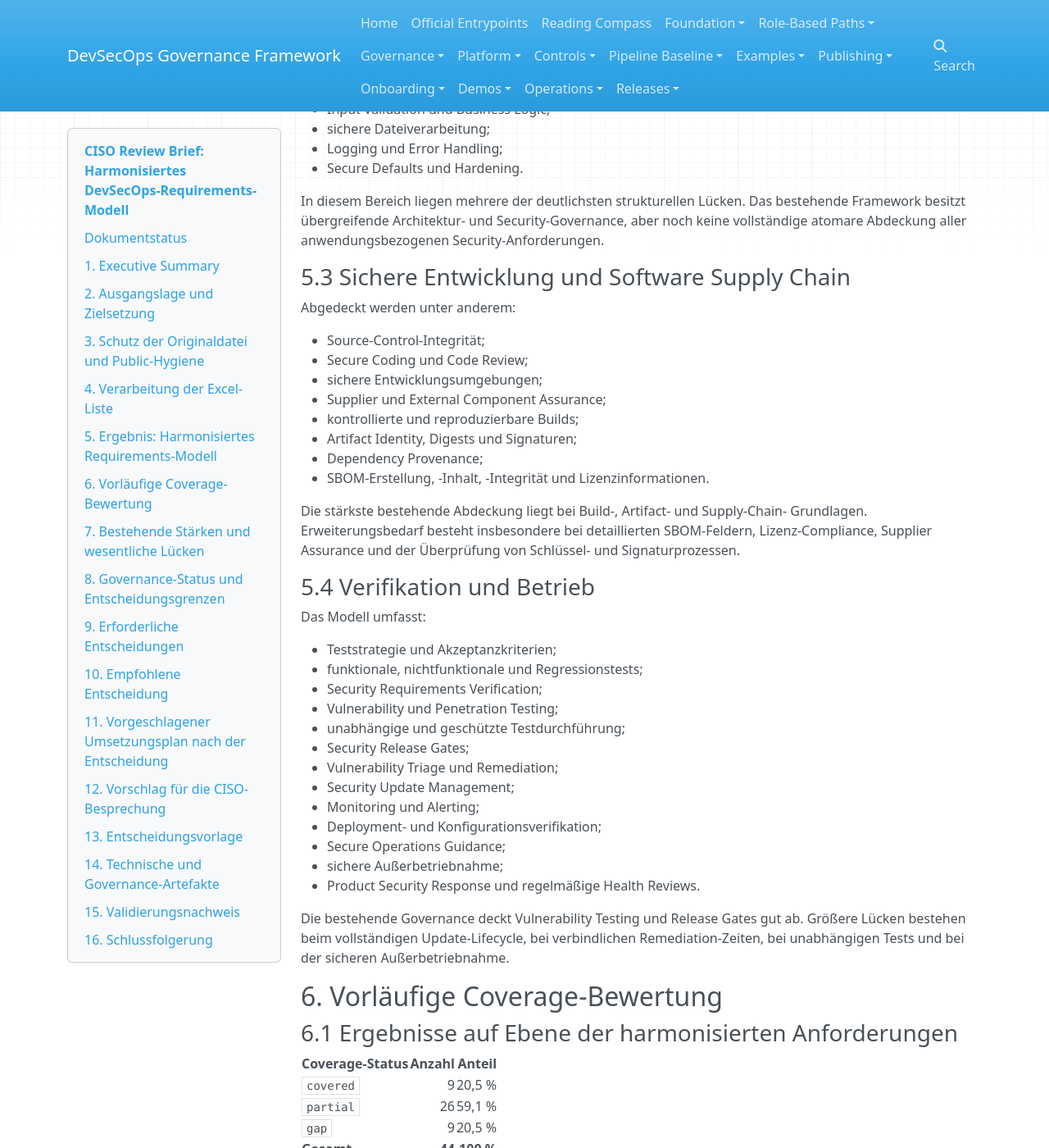
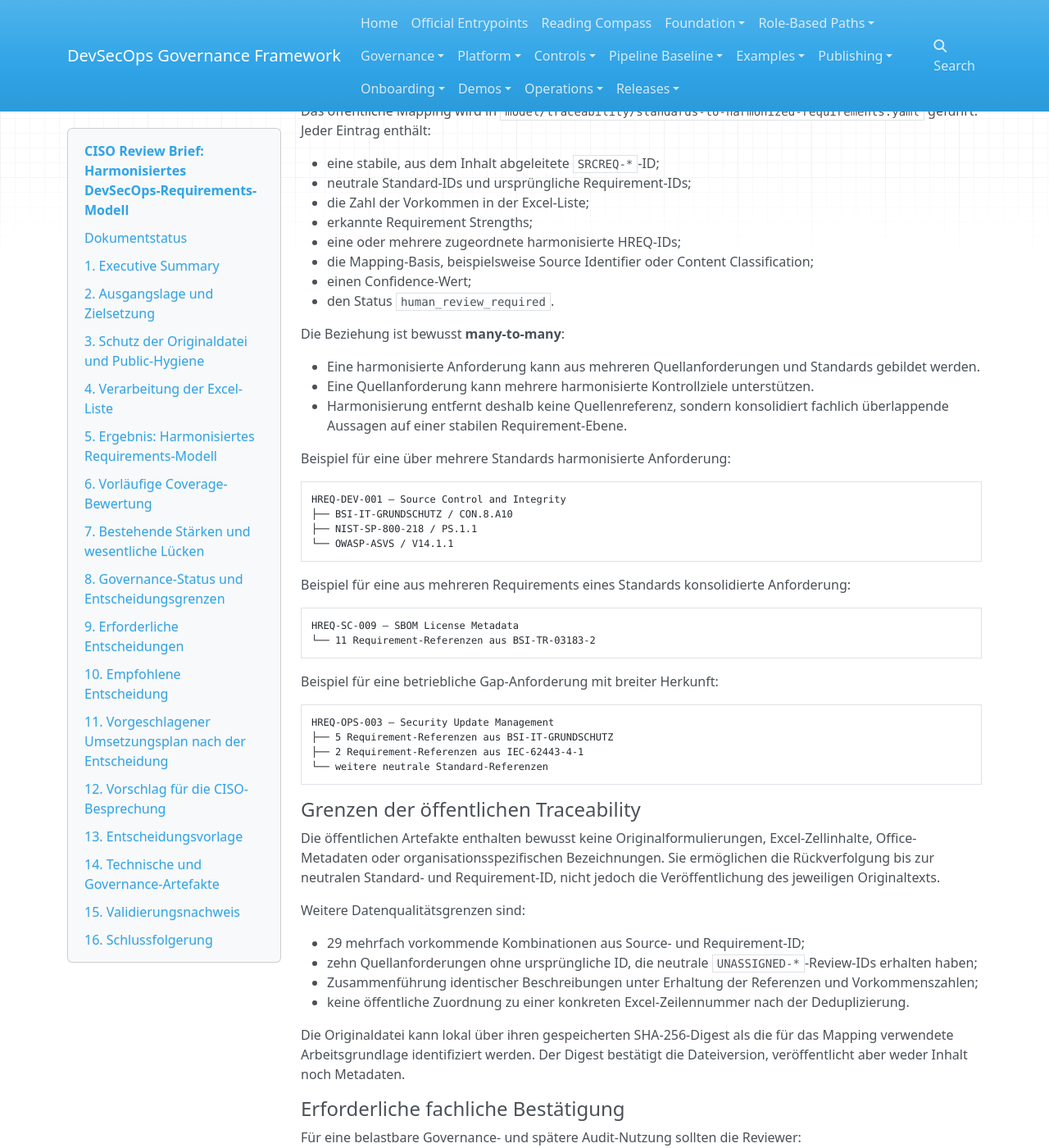
Before and after one commit to joku-dev/devsecops-governance-framework, an MkDocs documentation site: the page built from docs/governance/harmonized-requirements-ciso-review-brief.md, in a window 1280 px wide and 1400 px high, scrolled down 3830 px. Shown: the whole window at 82% size. Built offline with MkDocs 1.6.1, drawn with Linux system fonts in a browser that asks for light colours; nearby versions of some CDN libraries; some of the changed text lies outside the part shown.

Commit message:
Document candidate requirement traceability for CISO review

````diff
--- a/docs/governance/harmonized-requirements-ciso-review-brief.md
+++ b/docs/governance/harmonized-requirements-ciso-review-brief.md
@@ -146,6 +146,118 @@
 Alle 233 eindeutigen Quellanforderungen sind zugeordnet. Jede Zuordnung ist mit
 `human_review_required` gekennzeichnet. Die technische Vollständigkeit des Mappings
 ist damit erreicht; seine fachliche Bestätigung ist noch offen.
+
+### 4.4 Traceability zum Ursprung
+
+Alle 44 harmonisierten Anforderungen können auf die zugrunde liegenden neutralen
+Standard- und Requirement-IDs zurückgeführt werden. Die Traceability ist technisch
+vollständig, aber bis zur fachlichen Bestätigung weiterhin Candidate-Material.
+
+| Traceability-Kennzahl | Ergebnis |
+|---|---:|
+| Harmonisierte Anforderungen | 44 |
+| Harmonisierte Anforderungen mit mindestens einer Herkunftszuordnung | 44 |
+| Eindeutige Quellanforderungen | 233 |
+| Zugeordnete eindeutige Quellanforderungen | 233 |
+| Nicht zugeordnete Quellanforderungen | 0 |
+| Zuordnungen mit Human-Review-Pflicht | 233 |
+
+Die Herkunftskette ist wie folgt aufgebaut:
+
+```text
+lokale Original-Excel
+        ↓
+neutraler Source-Alias und ursprüngliche Requirement-ID
+        ↓
+stabiler SRCREQ-Mapping-Eintrag
+        ↓
+eine oder mehrere harmonisierte HREQ-Anforderungen
+        ↓
+Coverage, vorgeschlagenes Maturity-Level und mögliche Impact-Bereiche
+```
+
+Das öffentliche Mapping wird in
+`model/traceability/standards-to-harmonized-requirements.yaml` geführt. Jeder
+Eintrag enthält:
+
+- eine stabile, aus dem Inhalt abgeleitete `SRCREQ-*`-ID;
+- neutrale Standard-IDs und ursprüngliche Requirement-IDs;
+- die Zahl der Vorkommen in der Excel-Liste;
+- erkannte Requirement Strengths;
+- eine oder mehrere zugeordnete harmonisierte HREQ-IDs;
+- die Mapping-Basis, beispielsweise Source Identifier oder Content Classification;
+- einen Confidence-Wert;
+- den Status `human_review_required`.
+
+Die Beziehung ist bewusst **many-to-many**:
+
+- Eine harmonisierte Anforderung kann aus mehreren Quellanforderungen und
+  Standards gebildet werden.
+- Eine Quellanforderung kann mehrere harmonisierte Kontrollziele unterstützen.
+- Harmonisierung entfernt deshalb keine Quellenreferenz, sondern konsolidiert
+  fachlich überlappende Aussagen auf einer stabilen Requirement-Ebene.
+
+Beispiel für eine über mehrere Standards harmonisierte Anforderung:
+
+```text
+HREQ-DEV-001 – Source Control and Integrity
+├── BSI-IT-GRUNDSCHUTZ / CON.8.A10
+├── NIST-SP-800-218 / PS.1.1
+└── OWASP-ASVS / V14.1.1
+```
+
+Beispiel für eine aus mehreren Requirements eines Standards konsolidierte
+Anforderung:
+
+```text
+HREQ-SC-009 – SBOM License Metadata
+└── 11 Requirement-Referenzen aus BSI-TR-03183-2
+```
+
+Beispiel für eine betriebliche Gap-Anforderung mit breiter Herkunft:
+
+```text
+HREQ-OPS-003 – Security Update Management
+├── 5 Requirement-Referenzen aus BSI-IT-GRUNDSCHUTZ
+├── 2 Requirement-Referenzen aus IEC-62443-4-1
+└── weitere neutrale Standard-Referenzen
+```
+
+#### Grenzen der öffentlichen Traceability
+
+Die öffentlichen Artefakte enthalten bewusst keine Originalformulierungen,
+Excel-Zellinhalte, Office-Metadaten oder organisationsspezifischen Bezeichnungen.
+Sie ermöglichen die Rückverfolgung bis zur neutralen Standard- und Requirement-ID,
+nicht jedoch die Veröffentlichung des jeweiligen Originaltexts.
+
+Weitere Datenqualitätsgrenzen sind:
+
+- 29 mehrfach vorkommende Kombinationen aus Source- und Requirement-ID;
+- zehn Quellanforderungen ohne ursprüngliche ID, die neutrale
+  `UNASSIGNED-*`-Review-IDs erhalten haben;
+- Zusammenführung identischer Beschreibungen unter Erhaltung der Referenzen und
+  Vorkommenszahlen;
+- keine öffentliche Zuordnung zu einer konkreten Excel-Zeilennummer nach der
+  Deduplizierung.
+
+Die Originaldatei kann lokal über ihren gespeicherten SHA-256-Digest als die für
+das Mapping verwendete Arbeitsgrundlage identifiziert werden. Der Digest bestätigt
+die Dateiversion, veröffentlicht aber weder Inhalt noch Metadaten.
+
+#### Erforderliche fachliche Bestätigung
+
+Für eine belastbare Governance- und spätere Audit-Nutzung sollten die Reviewer:
+
+1. die fachliche Richtigkeit der HREQ-Zuordnungen risikoorientiert prüfen;
+2. Low- und Medium-Confidence-Mappings priorisiert reviewen;
+3. die zehn `UNASSIGNED-*`-Einträge mit belastbaren Source-IDs ergänzen;
+4. die 29 mehrfachen Identifier-Kombinationen bereinigen oder begründen;
+5. bestätigen, welche Standardreferenzen öffentlich oder intern geführt werden
+   dürfen;
+6. die geprüften Zuordnungen mit Reviewer, Datum und Entscheidung dokumentieren.
+
+Damit ist zwischen **technisch vollständiger Traceability** und **fachlich
+freigegebener Traceability** klar unterschieden.
 
 ## 5. Ergebnis: Harmonisiertes Requirements-Modell
 
@@ -626,15 +738,16 @@
 1. **Ziel und Herkunft** – Warum wurde die Liste harmonisiert?
 2. **Informationsschutz** – Welche Inhalte wurden bewusst nicht veröffentlicht?
 3. **Modellergebnis** – Was bedeuten 44 harmonisierte Anforderungen?
-4. **Coverage** – Warum sind 50,4 % keine offizielle Compliance-Aussage?
-5. **Top Gaps** – Welche neun Themen sind aktuell strukturell nicht abgedeckt?
-6. **Maturity-Modell** – Sind 22 L1, 17 L2, eine L3 und vier GOV-Einstufungen sachgerecht?
-7. **Impact-Transparenz** – Welche Auswirkungen bestehen auf Governance, Controls, PRA, Evidence, Product Security und Operations?
-8. **PRA-Abgrenzung** – Welche Themen sind Plattformverantwortung, Plattformunterstützung oder Produktverantwortung?
-9. **Quellenentscheidung** – Related Source bestätigen oder Candidate belassen?
-10. **Geltungsbereich** – Für welche Produkte und Risikoklassen soll das Modell gelten?
-11. **Mandat für Phase 1** – Wer reviewed Mappings, Level, Gaps und mögliche Auswirkungen?
-12. **Nächster Entscheidungspunkt** – Wann wird über normative Ableitung entschieden?
+4. **Traceability** – Sind 44/44 HREQs und 233/233 Source Requirements technisch nachvollziehbar, und wie erfolgt der fachliche Review?
+5. **Coverage** – Warum sind 50,4 % keine offizielle Compliance-Aussage?
+6. **Top Gaps** – Welche neun Themen sind aktuell strukturell nicht abgedeckt?
+7. **Maturity-Modell** – Sind 22 L1, 17 L2, eine L3 und vier GOV-Einstufungen sachgerecht?
+8. **Impact-Transparenz** – Welche Auswirkungen bestehen auf Governance, Controls, PRA, Evidence, Product Security und Operations?
+9. **PRA-Abgrenzung** – Welche Themen sind Plattformverantwortung, Plattformunterstützung oder Produktverantwortung?
+10. **Quellenentscheidung** – Related Source bestätigen oder Candidate belassen?
+11. **Geltungsbereich** – Für welche Produkte und Risikoklassen soll das Modell gelten?
+12. **Mandat für Phase 1** – Wer reviewed Mappings, Traceability, Level, Gaps und mögliche Auswirkungen?
+13. **Nächster Entscheidungspunkt** – Wann wird über normative Ableitung entschieden?
 
 ## 13. Entscheidungsvorlage
 
@@ -653,6 +766,15 @@
 Enterprise applicability:
 Applicable products / risk classes:
 Excluded scope:
+
+Traceability assessment:
+  [ ] technical traceability accepted as complete candidate evidence
+  [ ] mapping review required before source acceptance
+  [ ] source identifiers and duplicate findings require remediation
+
+Traceability publication boundary:
+  [ ] neutral source and requirement IDs may remain public
+  [ ] source references require additional legal or license review
 
 Proposed maturity assignment:
   [ ] confirm 22 L1 / 17 L2 / 1 L3 / 4 GOV
````
Also changed, not shown: other parts of docs/governance/harmonized-requirements-ciso-review-brief.md (+1 -1 lines).
